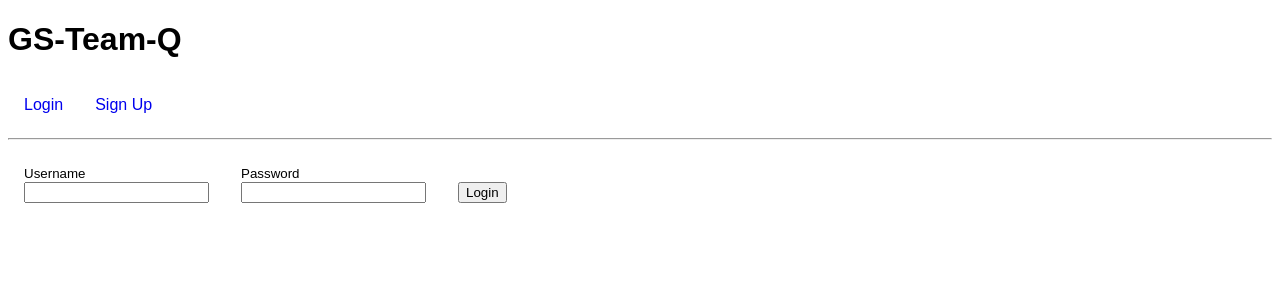
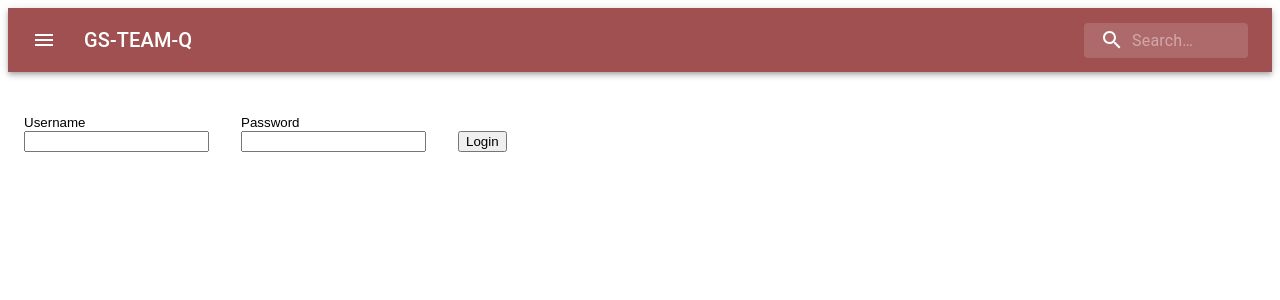
Before and after one commit to rtraficante/cookie-ecommerce, a React app: page / in a window 1280 px wide. Shown: the top 300 px of the page. Built offline with nearby package versions, Linux system fonts and the light colour scheme.

Commit message:
styled appbar, created cookie colored theme and theme file, created dropdown menu functional

```diff
--- a/client/App.js
+++ b/client/App.js
@@ -1,15 +1,16 @@
-import React from 'react'
-
-import Navbar from './components/Navbar'
-import Routes from './Routes'
+import React from "react";
+import Navbar from "./components/Navbar";
+import Routes from "./Routes";
+import { ThemeProvider } from "@material-ui/core";
+import theme from "./theme";
 
 const App = () => {
   return (
-    <div>
+    <ThemeProvider theme={theme}>
       <Navbar />
       <Routes />
-    </div>
-  )
-}
+    </ThemeProvider>
+  );
+};
 
-export default App
+export default App;
--- a/client/Routes.js
+++ b/client/Routes.js
@@ -28,7 +28,6 @@ class Routes extends Component {
     const { isLoggedIn, isAdmin } = this.props;
 
     return (
-      <div>
       <Switch>
         <Route exact path="/">
           {isLoggedIn ? <Redirect to="/home" /> : <Login />}
@@ -69,7 +68,6 @@ class Routes extends Component {
         <Route exact path="/admin/products/add" component={AddProduct} />
         <Route path="/admin/products/:id/update" component={UpdateProduct} />
       </Switch>
-      </div>
     );
   }
 }
--- /dev/null
+++ b/client/components/DropdownMenu.js
@@ -0,0 +1,67 @@
+import React from "react";
+import MenuIcon from "@material-ui/icons/Menu";
+import { IconButton, Fade, Menu, MenuItem } from "@material-ui/core";
+import { Link, Redirect } from "react-router-dom";
+
+const DropDownMenu = ({ handleClick, isLoggedIn, isAdmin, classes }) => {
+  const [anchorEl, setAnchorEl] = React.useState(null);
+  const open = Boolean(anchorEl);
+  const clickHandler = (event) => setAnchorEl(event.currentTarget);
+  const handleClose = () => setAnchorEl(null);
+
+  return (
+    <div>
+      <IconButton edge="start" className={classes.menuButton} color="inherit" aria-label="menu" onClick={clickHandler}>
+        <MenuIcon />
+      </IconButton>
+      <Menu id="fade-menu" MenuListProps={{ "aria-labelledby": "fade-button" }} anchorEl={anchorEl} open={open} onClose={handleClose} TransitionComponent={Fade}>
+        <div>
+          <MenuItem>
+            <Link to="/products" onClick={handleClose}>
+              Products
+            </Link>
+          </MenuItem>
+        </div>
+        {isAdmin ? (
+          <div>
+            <MenuItem>
+              <Link to="/admin" onClick={handleClose}>
+                Admin Tools
+              </Link>
+            </MenuItem>
+          </div>
+        ) : null}
+        {isLoggedIn ? (
+          <div>
+            <MenuItem>
+              <Link
+                onClick={() => {
+                  handleClick();
+                  handleClose();
+                }}
+                to="/products"
+              >
+                Log Out
+              </Link>
+            </MenuItem>
+          </div>
+        ) : (
+          <div>
+            <MenuItem>
+              <Link to="/login" onClick={handleClose}>
+                Log In
+              </Link>
+            </MenuItem>
+            <MenuItem>
+              <Link to="/signup" onClick={handleClose}>
+                Sign Up
+              </Link>
+            </MenuItem>
+          </div>
+        )}
+      </Menu>
+    </div>
+  );
+};
+
+export default DropDownMenu;
--- a/client/components/Navbar.js
+++ b/client/components/Navbar.js
@@ -1,34 +1,46 @@
+// import React from "react";
+import { connect } from "react-redux";
+// import { Link } from "react-router-dom";
+import { logout } from "../store";
 import React from "react";
-import { connect } from "react-redux";
-import { Link } from "react-router-dom";
-import { logout } from "../store";
+import AppBar from "@material-ui/core/AppBar";
+import Toolbar from "@material-ui/core/Toolbar";
+import IconButton from "@material-ui/core/IconButton";
+import Typography from "@material-ui/core/Typography";
+import InputBase from "@material-ui/core/InputBase";
+import MenuIcon from "@material-ui/icons/Menu";
+import SearchIcon from "@material-ui/icons/Search";
+import { useNavStyles } from "../theme";
+import DropDownMenu from "./DropdownMenu";
 
-const Navbar = ({ handleClick, isLoggedIn, isAdmin }) => (
-  <div>
-    <h1>GS-Team-Q</h1>
-    <nav>
-      {isLoggedIn ? (
-        <div>
-          {/* The navbar will show these links after you log in */}
-          <Link to="/home">Home</Link>
-          <Link to="/products">All Sweet Things</Link>
-          {isAdmin && <Link to="/admin">Admin Dashboard</Link>}
-
-          <a href="#" onClick={handleClick}>
-            Logout
-          </a>
-        </div>
-      ) : (
-        <div>
-          {/* The navbar will show these links before you log in */}
-          <Link to="/login">Login</Link>
-          <Link to="/signup">Sign Up</Link>
-        </div>
-      )}
-    </nav>
-    <hr />
-  </div>
-);
+const Navbar = ({ handleClick, isLoggedIn, isAdmin }) => {
+  const classes = useNavStyles();
+  return (
+    <div className={classes.root}>
+      <AppBar position="static">
+        <Toolbar>
+          <DropDownMenu handleClick={handleClick} isLoggedIn={isLoggedIn} isAdmin={isAdmin} classes={classes} />
+          <Typography className={classes.title} variant="h6" noWrap>
+            GS-TEAM-Q
+          </Typography>
+          <div className={classes.search}>
+            <div className={classes.searchIcon}>
+              <SearchIcon />
+            </div>
+            <InputBase
+              placeholder="Search…"
+              classes={{
+                root: classes.inputRoot,
+                input: classes.inputInput,
+              }}
+              inputProps={{ "aria-label": "search" }}
+            />
+          </div>
+        </Toolbar>
+      </AppBar>
+    </div>
+  );
+};
 
 /**
  * CONTAINER
@@ -49,3 +61,28 @@ const mapDispatch = (dispatch) => {
 };
 
 export default connect(mapState, mapDispatch)(Navbar);
+
+/*
+ <div>
+      <h1>GS-Team-Q</h1>
+      <nav>
+        {isLoggedIn ? (
+          <div>
+            <Link to="/home">Home</Link>
+            <Link to="/products">All Sweet Things</Link>
+            {isAdmin && <Link to="/admin">Admin Dashboard</Link>}
+
+            <a href="#" onClick={handleClick}>
+              Logout
+            </a>
+          </div>
+        ) : (
+          <div>
+            <Link to="/login">Login</Link>
+            <Link to="/signup">Sign Up</Link>
+          </div>
+        )}
+      </nav>
+      <hr />
+    </div>
+ */
--- a/client/components/adminViews/SingleUserView.js
+++ b/client/components/adminViews/SingleUserView.js
@@ -1,7 +1,7 @@
-import React, { useState, useEffect } from "react";
+import React, { useState } from "react";
 // import { useDispatch, useSelector } from "react-redux";
 // import { fetchUser } from "../../store/admin/singleUser";
-import { Modal, styled, Box, Button, makeStyles } from "@material-ui/core";
+import { Modal, Box, Button, makeStyles } from "@material-ui/core";
 
 function rand() {
   return Math.round(Math.random() * 20) - 10;
@@ -34,32 +34,28 @@ const SingleUserView = ({ user }) => {
   const classes = useStyles();
   const [modalStyle] = useState(getModalStyle);
   const [open, setOpen] = useState(false);
-  const handleOpen = () => {
-    setOpen(true);
-  };
-  const handleClose = () => {
-    setOpen(false);
-  };
+  // const [singleUser] = useState(user);
 
-  // const dispatch = useDispatch();
+  const handleOpen = () => setOpen(true);
 
-  // useEffect(() => {
-  //   // const { id } = props.match.params;
-  //   dispatch(fetchUser(user.id));
-  // }, [user]);
+  const handleClose = () => setOpen(false);
 
   const body = (
-    <div style={modalStyle} className={classes.paper}>
-      <h2 id="user-modal">Text in a modal</h2>
-      <p id="simple-modal-description">whatevers</p>
-      <SingleUserView user={user} /> {/* inception */}
+    <div style={modalStyle} variant="button" className={classes.paper}>
+      <h2 id="user-modal" align="center">
+        {user.username}
+      </h2>
+      <p id="simple-modal-description" align="center">
+        {user.firstName} {user.lastName}
+      </p>
+      <SingleUserView user={user} />
     </div>
   );
 
   return (
     <>
       <Box padding={1} bgcolor="aliceBlue" align="center">
-        <Button sx={{ width: "100%" }} variant="contained" color="primary" onClick={handleOpen}>
+        <Button variant="contained" color="primary" onClick={handleOpen}>
           {user.username}
         </Button>
         <Modal open={open} onClose={handleClose} aria-labelledby="simple-modal" style={{ display: "flex", alignItems: "center", justifyContent: "center" }}>
--- /dev/null
+++ b/client/theme.js
@@ -0,0 +1,114 @@
+import { createTheme } from "@material-ui/core/styles";
+import { black, deepPurple, amber, brown, orange } from "@material-ui/core/colors";
+import { alpha, makeStyles } from "@material-ui/core/styles";
+
+const theme = createTheme({
+  components: {
+    MuiTypography: {
+      variants: [
+        {
+          props: {
+            variant: "body2",
+          },
+          style: {
+            fontSize: 11,
+          },
+        },
+        {
+          props: {
+            variant: "button",
+          },
+          style: {
+            fontSize: 9,
+          },
+        },
+      ],
+    },
+  },
+  palette: {
+    primary: {
+      main: "#a05050",
+    },
+
+    secondary: {
+      main: "#000000",
+      // contrastText: amber[900],
+    },
+  },
+});
+
+theme.overrides = {
+  MuiButton: {
+    root: {
+      borderRadius: 15,
+      textTransform: "none",
+    },
+    containedPrimary: {
+      "&:hover": {
+        backgroundColor: theme.palette.secondary.main,
+        color: theme.palette.primary.light,
+      },
+    },
+    containedSecondary: {
+      fontWeight: 700,
+    },
+  },
+};
+
+export const useNavStyles = makeStyles((theme) => ({
+  root: {
+    flexGrow: 2,
+    marginBottom: 25,
+  },
+  menuButton: {
+    marginRight: theme.spacing(2),
+  },
+  title: {
+    flexGrow: 1,
+    display: "none",
+    [theme.breakpoints.up("sm")]: {
+      display: "block",
+    },
+  },
+  search: {
+    position: "relative",
+    borderRadius: theme.shape.borderRadius,
+    backgroundColor: alpha(theme.palette.common.white, 0.15),
+    "&:hover": {
+      backgroundColor: alpha(theme.palette.common.white, 0.25),
+    },
+    marginLeft: 0,
+    width: "100%",
+    [theme.breakpoints.up("sm")]: {
+      marginLeft: theme.spacing(1),
+      width: "auto",
+    },
+  },
+  searchIcon: {
+    padding: theme.spacing(0, 2),
+    height: "100%",
+    position: "absolute",
+    pointerEvents: "none",
+    display: "flex",
+    alignItems: "center",
+    justifyContent: "center",
+  },
+  inputRoot: {
+    color: "inherit",
+  },
+  inputInput: {
+    padding: theme.spacing(1, 1, 1, 0),
+    // vertical padding + font size from searchIcon
+    paddingLeft: `calc(1em + ${theme.spacing(4)}px)`,
+    transition: theme.transitions.create("width"),
+    width: "100%",
+    [theme.breakpoints.up("sm")]: {
+      width: "12ch",
+      "&:focus": {
+        width: "20ch",
+      },
+    },
+  },
+}));
+
+export default theme;
--- a/package.json
+++ b/package.json
@@ -23,6 +23,7 @@
     "@emotion/react": "^11.9.3",
     "@emotion/styled": "^11.9.3",
     "@material-ui/core": "^4.12.4",
+    "@material-ui/icons": "^4.11.3",
     "axios": "^0.21.1",
     "bcrypt": "^5.0.0",
     "compression": "^1.7.3",
```
Also changed, not shown: client/components/adminViews/AllUsersView.js (+8 -35 lines), 1 other file (tests, documents, lock files or other folders). Lines whose indentation alone changed are shown as unchanged.
